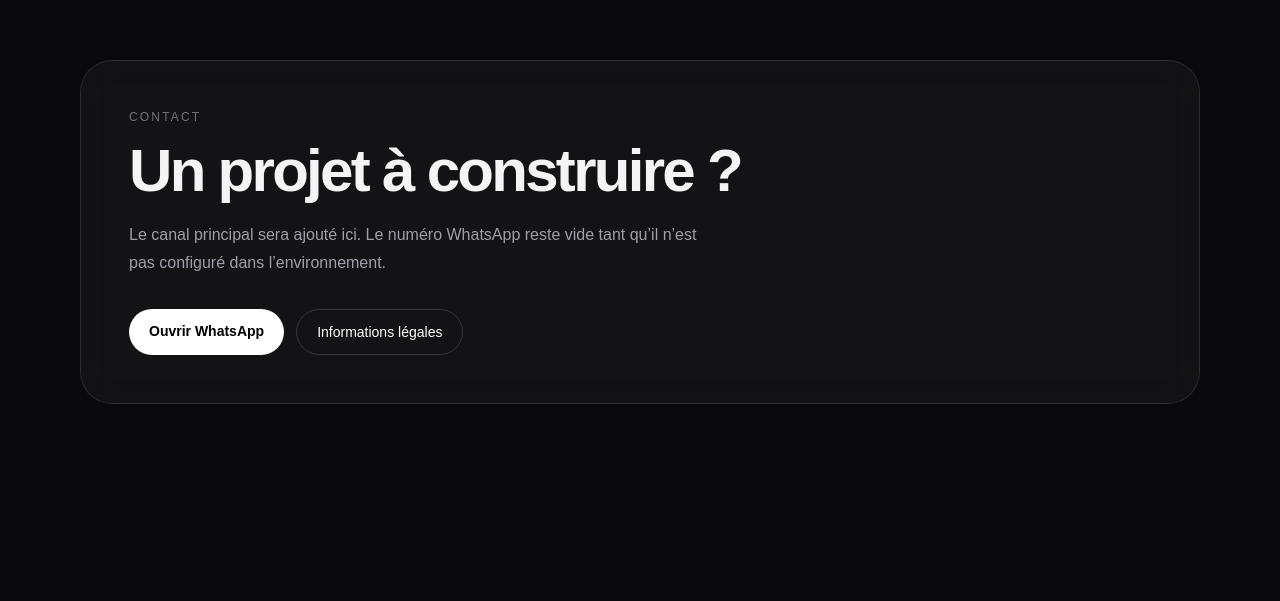
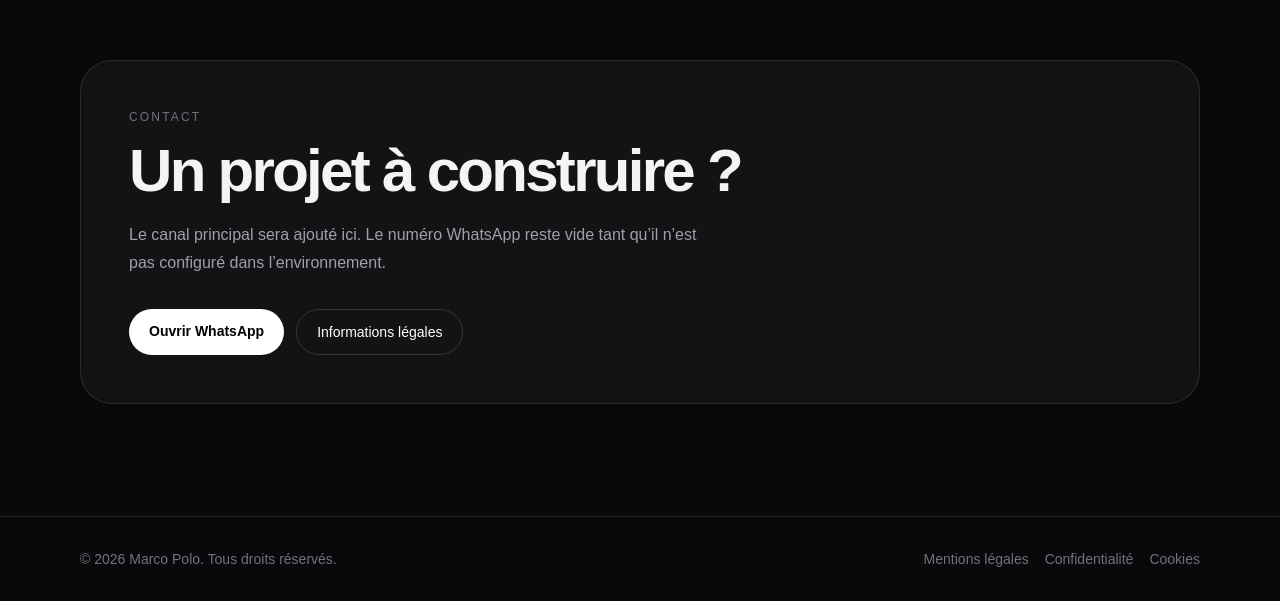
Before and after one commit to sudomarc/myportfolio, a Next.js app: page / in a window 1280 px wide. Shown: the part 3270-3871 px from the top of the page. Before the commit the page ends 3786 px from the top, so only its background shows below. Built offline with nearby package versions, Linux system fonts and the light colour scheme; no server answers.

Commit message:
feat: complete shared application shell

```diff
--- a/app/layout.tsx
+++ b/app/layout.tsx
@@ -1,5 +1,6 @@
 import type { Metadata } from "next";
 import "./globals.css";
+import { Footer } from "@/components/footer";
 import { Header } from "@/components/header";
 import { site } from "@/lib/site";
 
@@ -33,6 +34,7 @@ export default function RootLayout({
       <body>
         <Header />
         {children}
+        <Footer />
       </body>
     </html>
   );
```
